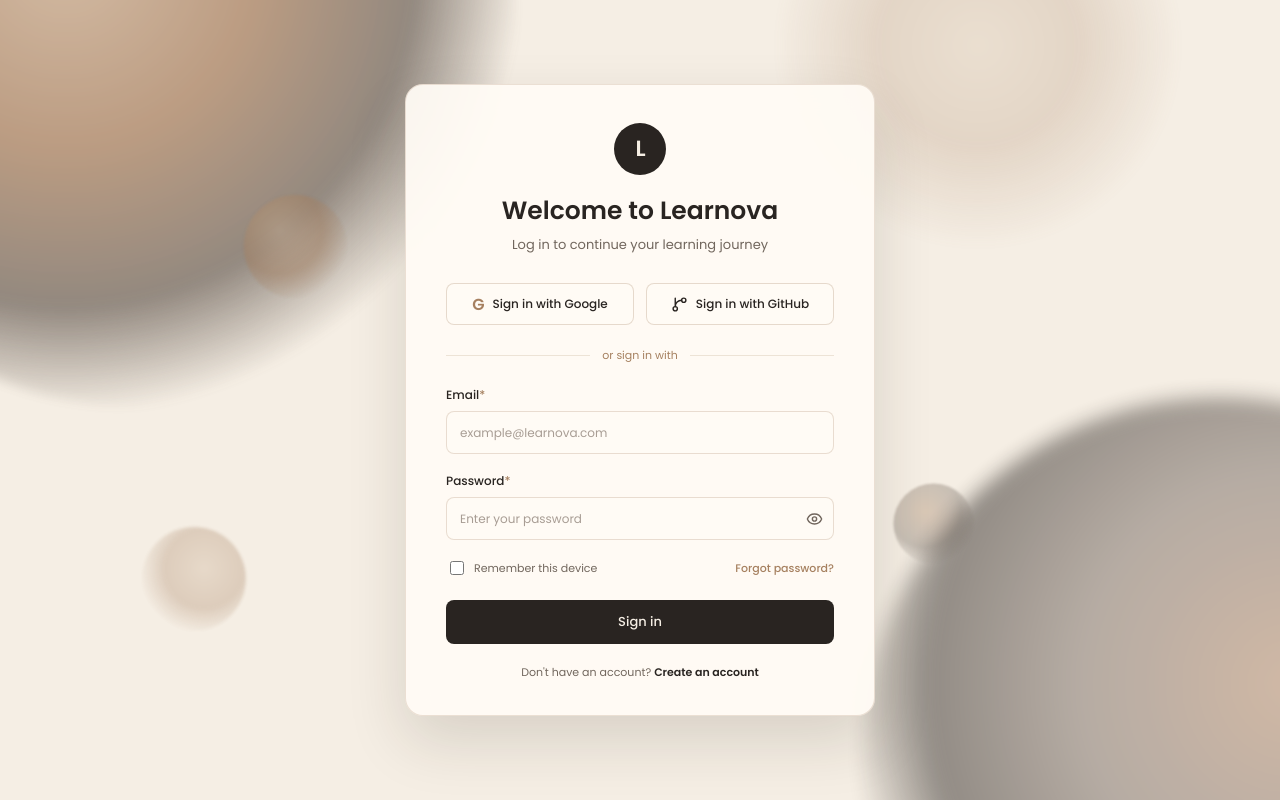
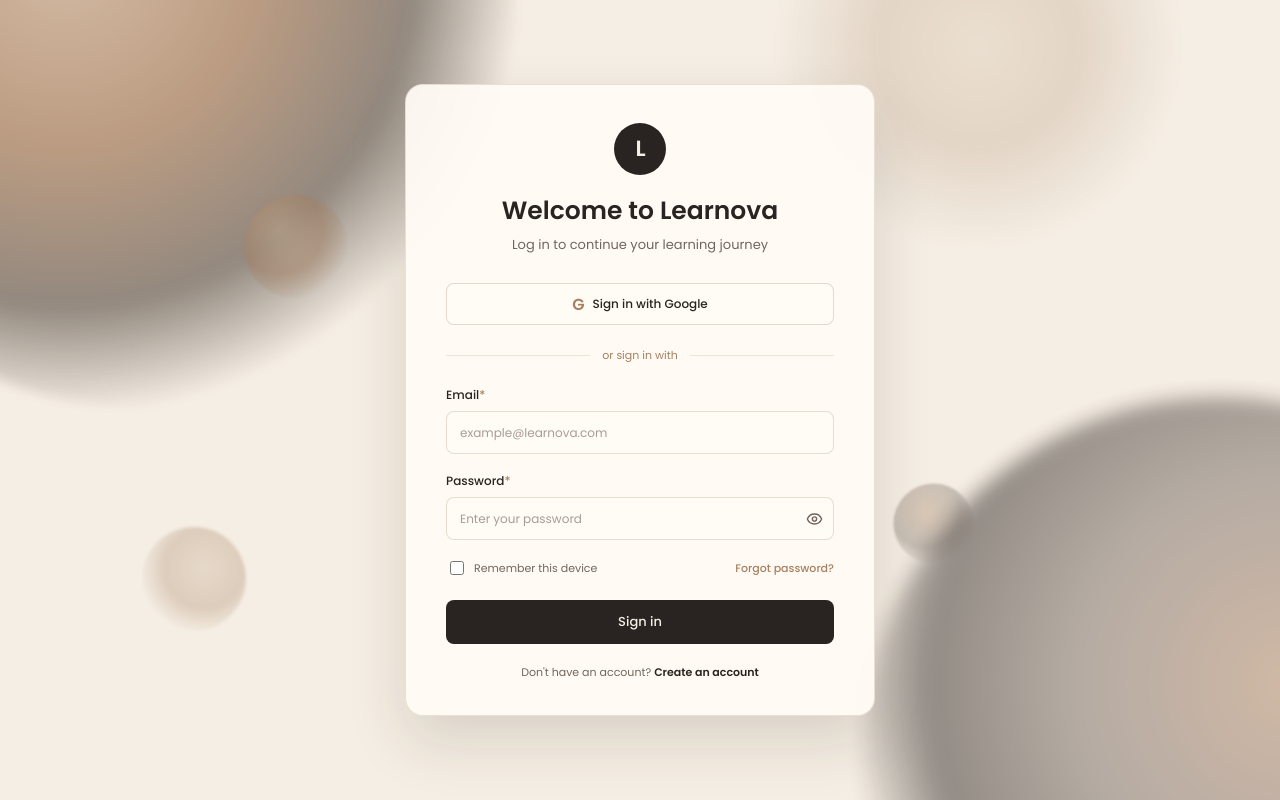
Before and after one commit to mandeepofficial08/Learnova, a React (Vite) app: page /login in a window 1280 px wide. Built offline with nearby package versions, Linux system fonts and the light colour scheme.

Commit message:
Updated Learnova

```diff
--- a/src/Login.css
+++ b/src/Login.css
@@ -401,9 +401,6 @@
 .social-login {
   display: grid;
 
-  grid-template-columns: 1fr 1fr;
-
-  gap: 12px;
 }
 
 .social-button {
--- a/src/Login.jsx
+++ b/src/Login.jsx
@@ -51,10 +51,7 @@
             Sign in with Google
           </button>
 
-          <button type="button" className="social-button">
-            <GitBranch size={17} strokeWidth={2} />
-            Sign in with GitHub
-          </button>
+
 
         </div>
 
```
